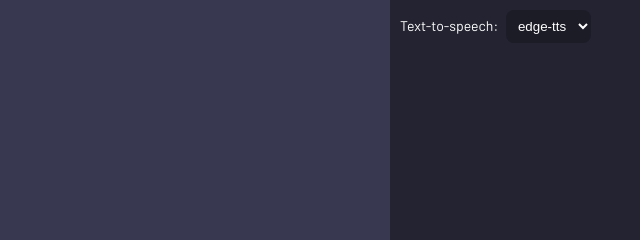
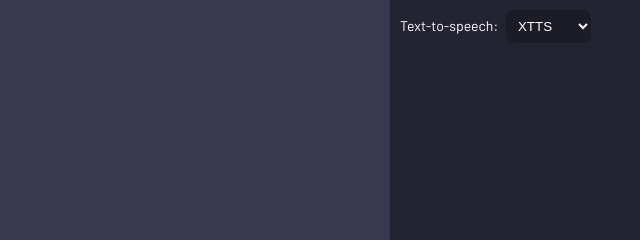
Before and after one commit to monofy-org/monofy-ai, a plain HTML site: page public_html/index.html in a window 1280 px wide. Shown: the top 240 px of the page, 640-1280 px from the left. Drawn offline with nearby package versions, Linux system fonts and the light colour scheme.

Commit message:
changed ai assistant default tts to xtts

```diff
--- a/public_html/index.html
+++ b/public_html/index.html
@@ -48,8 +48,8 @@
           <div>
             <label for="tts-mode">Text-to-speech:</label>
             <select id="tts-mode">
-              <option value="xtts">XTTS</option>
-              <option value="edge-tts" selected>edge-tts</option>
+              <option value="xtts" selected>XTTS</option>
+              <option value="edge-tts">edge-tts</option>
               <option value="Browser">Browser</option>
               <option>Off</option>
             </select>
```
